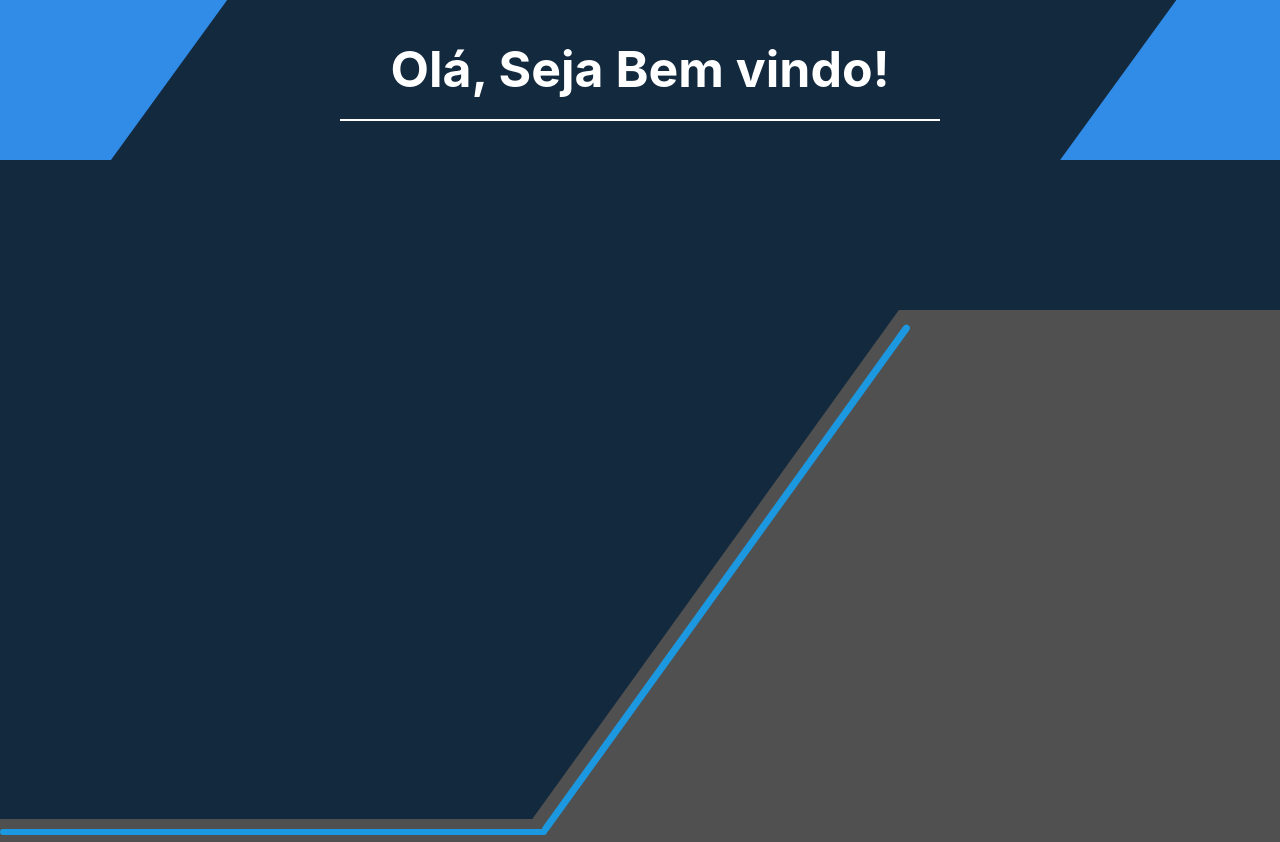
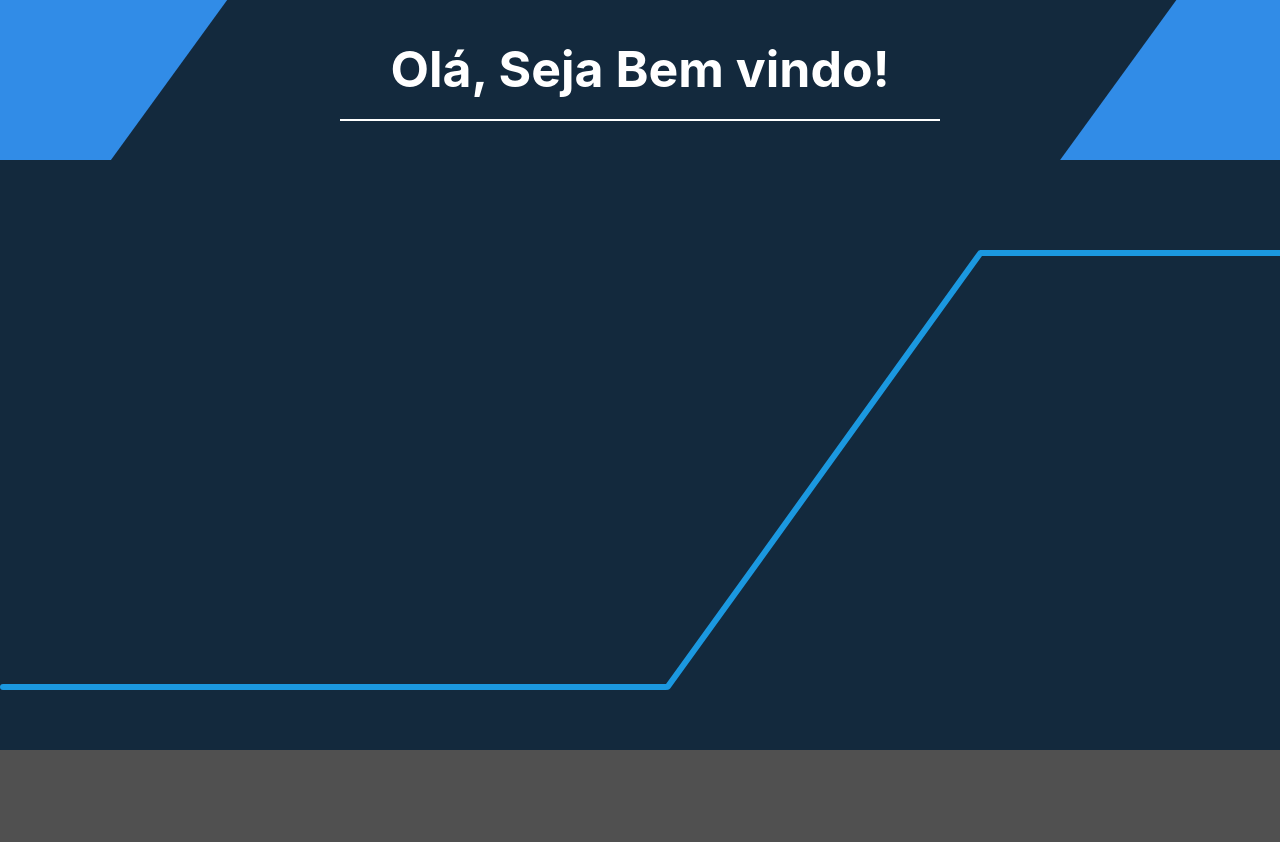
Before and after one commit to GustavoLobo0/Portifolio, a React (Create React App) app: page / in a window 1280 px wide. After the commit the page ends 800 px from the top, so only its background shows below. Built offline with nearby package versions, Linux system fonts and the light colour scheme.

Commit message:
new designer

```diff
--- a/src/Componentes/PrimeiroConteudo/index.js
+++ b/src/Componentes/PrimeiroConteudo/index.js
@@ -4,15 +4,15 @@ export function PrimeiroConteudo() {
     return (
         <>
             <div className="fundo">
-                <div className="fundoQuadrado1"></div>
-                <div className="fundoQuadrado2"></div>
-                <div className="fundoQuadrado3"></div>
-            </div>
-            <div className="linha">
+                <div className="fundoQuadrado"></div>
                 <div className="linha1"></div>
                 <div className="linha2"></div>
                 <div className="linha3"></div>
             </div>
+
+            <div className="linha">
+
+            </div>
         </>
     )
 }
--- a/src/Componentes/PrimeiroConteudo/style.css
+++ b/src/Componentes/PrimeiroConteudo/style.css
@@ -1,30 +1,13 @@
 .fundo{
     overflow: hidden;
+    position: relative;
 }
-.fundoQuadrado1, .fundoQuadrado2, .fundoQuadrado3{
+.fundoQuadrado{
+    width: 100%;
+    height: 590px;
     background-color: #13293D;
 }
 
-.fundoQuadrado1{
-    width: 100%;
-    height: 150px;
-}
-.fundoQuadrado2{
-    margin-left: -300px;
-    margin-top: -400px;
-     width: 1000px;
-     height: 1000.244px;
-     transform: translate(30.207px, -27.2149px) rotate(35.7649deg);
-
-}
-
-.fundoQuadrado3{
-    width: 503.063px;
-    height: 313.988px;
-    margin-left: 0px;
-    margin-top: -405px;
-
-}
 
 .linha1, .linha2, .linha3{
 background-color: #1B98E0;
@@ -33,12 +16,25 @@ border-radius: 4px;
 }
 
 .linha1{
-    margin-top: 10px;
-    width: 547px;
+    bottom: 60px;
+    width: 669px;
     height: 6px;
+    position: absolute;
 }
 .linha2{
-    width: 623.900px;
-    height: 6.900px;
+    bottom: 17px;
+    left: 140px;
+    width: 540px;
+    height: 6px;
     transform: translate(414px, -260px) rotate(-54.2232deg);
+    position: absolute;
 }
+
+.linha3 {
+    width: 1000px;
+    position: absolute;
+    height: 6px;
+    border-radius: 0%;
+    top: 90px;
+    left: 980px;
+}
```
